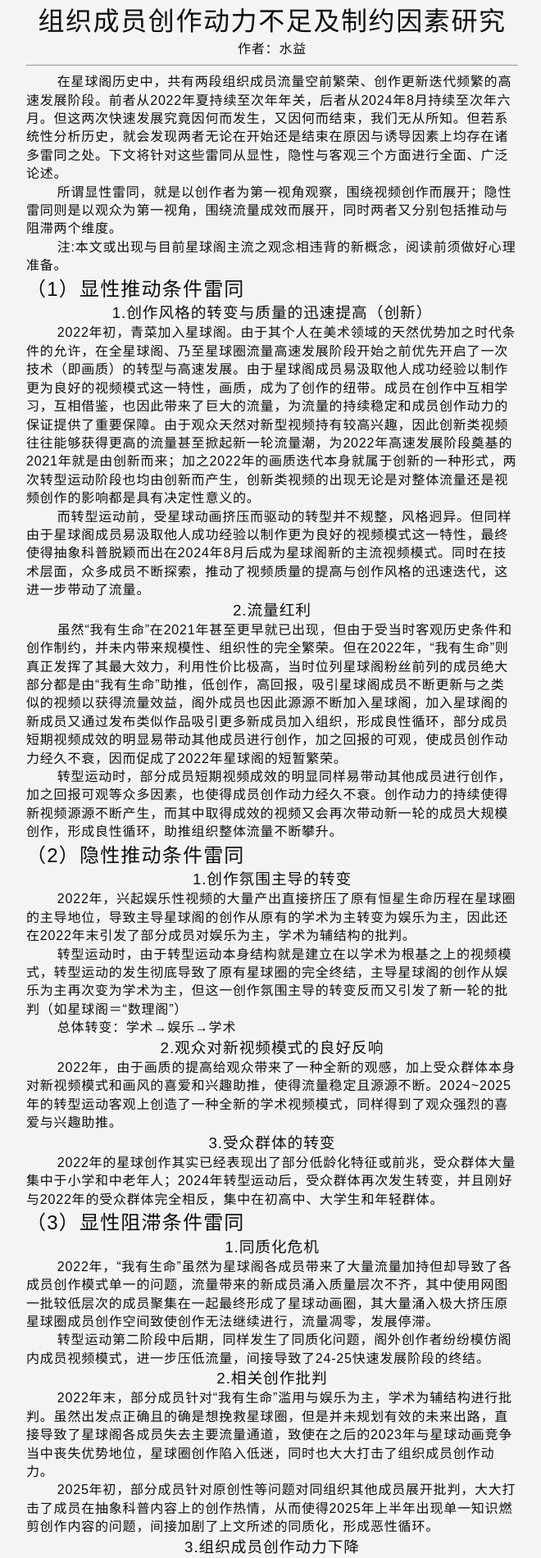
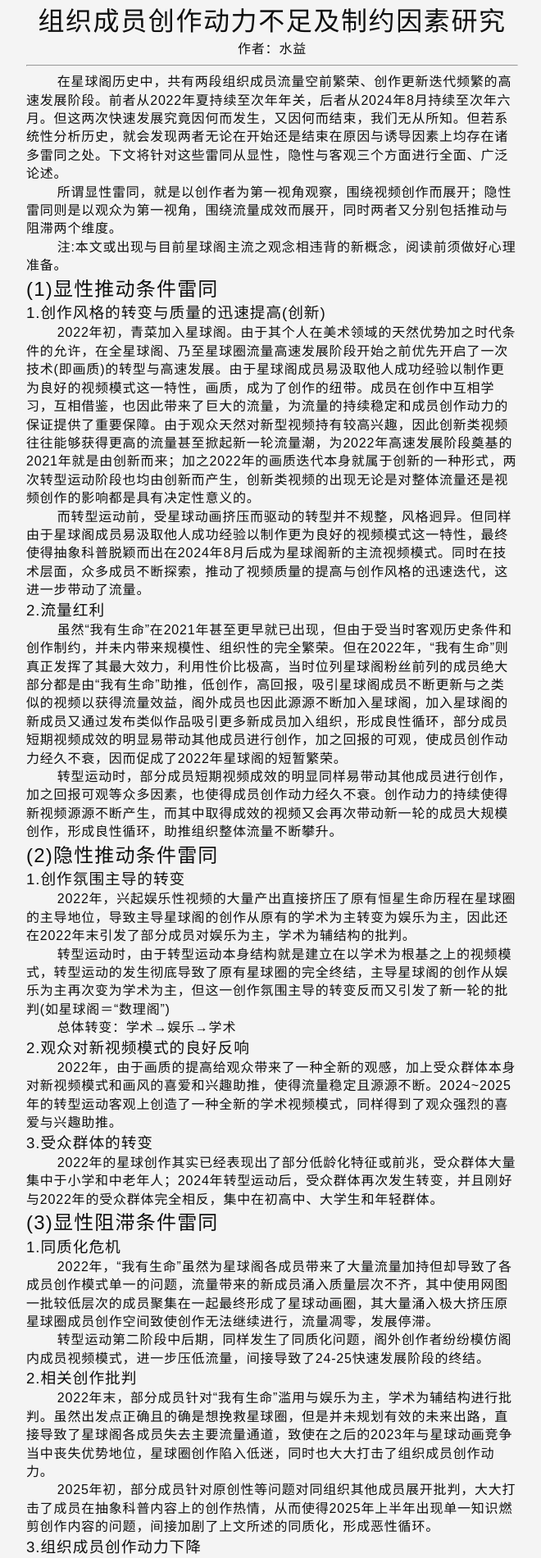
Before and after one commit to SRPNGO/post, a Jekyll site: the page built from docs/creativeDrive.md, in a window 1280 px wide. Shown: the top 1901 px of the page at 82% size, without its empty margins (308-968 px from the left). Built offline with Jekyll 4.4.1, drawn with Linux system fonts in a browser that asks for light colours; our own code applies the rules of GitHub Pages for plain Markdown files; comment, search, counter and statistics services are not loaded; some of the changed text lies outside the part shown.

Commit message:
自定义样式

```diff
--- a/docs/creativeDrive.md
+++ b/docs/creativeDrive.md
@@ -2,6 +2,13 @@
 title: 组织成员创作动力不足及制约因素研究
 author: 水益
 ---
+
+<style>
+article :is(h3, h4){
+  text-align: start;
+}
+
+</style>
 
 在星球阁历史中，共有两段组织成员流量空前繁荣、创作更新迭代频繁的高速发展阶段。前者从2022年夏持续至次年年关，后者从2024年8月持续至次年六月。但这两次快速发展究竟因何而发生，又因何而结束，我们无从所知。但若系统性分析历史，就会发现两者无论在开始还是结束在原因与诱导因素上均存在诸多雷同之处。下文将针对这些雷同从显性，隐性与客观三个方面进行全面、广泛论述。
 
@@ -9,11 +16,11 @@ author: 水益
 
 注:本文或出现与目前星球阁主流之观念相违背的新概念，阅读前须做好心理准备。
 
-## （1）显性推动条件雷同
+## (1)显性推动条件雷同
 
-### 1.创作风格的转变与质量的迅速提高（创新）
+### 1.创作风格的转变与质量的迅速提高(创新)
 
-2022年初，青菜加入星球阁。由于其个人在美术领域的天然优势加之时代条件的允许，在全星球阁、乃至星球圈流量高速发展阶段开始之前优先开启了一次技术（即画质）的转型与高速发展。由于星球阁成员易汲取他人成功经验以制作更为良好的视频模式这一特性，画质，成为了创作的纽带。成员在创作中互相学习，互相借鉴，也因此带来了巨大的流量，为流量的持续稳定和成员创作动力的保证提供了重要保障。由于观众天然对新型视频持有较高兴趣，因此创新类视频往往能够获得更高的流量甚至掀起新一轮流量潮，为2022年高速发展阶段奠基的2021年就是由创新而来；加之2022年的画质迭代本身就属于创新的一种形式，两次转型运动阶段也均由创新而产生，创新类视频的出现无论是对整体流量还是视频创作的影响都是具有决定性意义的。
+2022年初，青菜加入星球阁。由于其个人在美术领域的天然优势加之时代条件的允许，在全星球阁、乃至星球圈流量高速发展阶段开始之前优先开启了一次技术(即画质)的转型与高速发展。由于星球阁成员易汲取他人成功经验以制作更为良好的视频模式这一特性，画质，成为了创作的纽带。成员在创作中互相学习，互相借鉴，也因此带来了巨大的流量，为流量的持续稳定和成员创作动力的保证提供了重要保障。由于观众天然对新型视频持有较高兴趣，因此创新类视频往往能够获得更高的流量甚至掀起新一轮流量潮，为2022年高速发展阶段奠基的2021年就是由创新而来；加之2022年的画质迭代本身就属于创新的一种形式，两次转型运动阶段也均由创新而产生，创新类视频的出现无论是对整体流量还是视频创作的影响都是具有决定性意义的。
 
 而转型运动前，受星球动画挤压而驱动的转型并不规整，风格迥异。但同样由于星球阁成员易汲取他人成功经验以制作更为良好的视频模式这一特性，最终使得抽象科普脱颖而出在2024年8月后成为星球阁新的主流视频模式。同时在技术层面，众多成员不断探索，推动了视频质量的提高与创作风格的迅速迭代，这进一步带动了流量。
 
@@ -23,13 +30,13 @@ author: 水益
 
 转型运动时，部分成员短期视频成效的明显同样易带动其他成员进行创作，加之回报可观等众多因素，也使得成员创作动力经久不衰。创作动力的持续使得新视频源源不断产生，而其中取得成效的视频又会再次带动新一轮的成员大规模创作，形成良性循环，助推组织整体流量不断攀升。
 
-## （2）隐性推动条件雷同
+## (2)隐性推动条件雷同
 
 ### 1.创作氛围主导的转变
 
 2022年，兴起娱乐性视频的大量产出直接挤压了原有恒星生命历程在星球圈的主导地位，导致主导星球阁的创作从原有的学术为主转变为娱乐为主，因此还在2022年末引发了部分成员对娱乐为主，学术为辅结构的批判。
 
-转型运动时，由于转型运动本身结构就是建立在以学术为根基之上的视频模式，转型运动的发生彻底导致了原有星球圈的完全终结，主导星球阁的创作从娱乐为主再次变为学术为主，但这一创作氛围主导的转变反而又引发了新一轮的批判（如星球阁＝“数理阁”）
+转型运动时，由于转型运动本身结构就是建立在以学术为根基之上的视频模式，转型运动的发生彻底导致了原有星球圈的完全终结，主导星球阁的创作从娱乐为主再次变为学术为主，但这一创作氛围主导的转变反而又引发了新一轮的批判(如星球阁＝“数理阁”)
 
 总体转变：学术→娱乐→学术
 
@@ -41,7 +48,7 @@ author: 水益
 
 2022年的星球创作其实已经表现出了部分低龄化特征或前兆，受众群体大量集中于小学和中老年人；2024年转型运动后，受众群体再次发生转变，并且刚好与2022年的受众群体完全相反，集中在初高中、大学生和年轻群体。
 
-## （3）显性阻滞条件雷同
+## (3)显性阻滞条件雷同
 
 ### 1.同质化危机
 
@@ -59,7 +66,7 @@ author: 水益
 
 视频成本的愈发走高，但流量不可能完全与视频制作成本成正比，因此，在上述的两个阶段中，绝大部分的成员都出现了投出与回报完全不成正比的问题，这种问题大大加剧了创作动力的下降，而创作动力下降又直接导致了组织整体流量的下降与发展阻滞。
 
-## （4）隐性阻滞条件雷同
+## (4)隐性阻滞条件雷同
 
 ### 1.前期良性引导，后期恶意攀比
 
@@ -75,12 +82,12 @@ author: 水益
 
 转型运动第二阶段后，排外思想仍然存在。诸如8·10事件的发生而导致的开放受阻，新鲜血液无法进入，组织发展还是严重依赖老成员，就长远而言影响空前巨大。
 
-## （5）客观制约因素
+## (5)客观制约因素
 
 2022年的画质发展与转型运动后的视频质量发展都有发展过度的问题，由于观众并没有对画质和质量的明显概念。因此，实质上，于2022年夏，星球阁/星球圈的画质发展就已经到了最适水平，此时的画质更接近大众认可的动画水平，辨识度更高，但在2022年夏之后，画质继续向下发展，虽然更加真实，但是辨识度与兼容性发生倒退。与此同时，画质要求的不断走高也使得普通成员不得不投入更多时间于素材创作而非视频创作并进行恶意竞争，耗费时间与资源，画质的过度发展在客观上也阻滞了整体流量和组织的发展。
 
-转型运动后，特别是第二阶段开始，阁内成员开始愈来愈发追求视频质量（例如动画流畅性等）而非视频内容，使视频创作成本越来越大但内核空洞，而最终回报却又不与创作成本成正比，同样打击了组织成员创作动力；学术成分的丧失也同时加剧了同质化趋势和整体流量的走低以及视频与实用性的完全脱钩，不同成员视频质量差距过大，两极分化的问题，这也是现如今星球阁在转型运动中所面临的主要困境，总而言之，质量可以发展，但不能发展到挤压到视频内容与基本创作空间的程度。
+转型运动后，特别是第二阶段开始，阁内成员开始愈来愈发追求视频质量(例如动画流畅性等)而非视频内容，使视频创作成本越来越大但内核空洞，而最终回报却又不与创作成本成正比，同样打击了组织成员创作动力；学术成分的丧失也同时加剧了同质化趋势和整体流量的走低以及视频与实用性的完全脱钩，不同成员视频质量差距过大，两极分化的问题，这也是现如今星球阁在转型运动中所面临的主要困境，总而言之，质量可以发展，但不能发展到挤压到视频内容与基本创作空间的程度。
 
-## （6）总结与建议
+## (6)总结与建议
 
 最后，希望各成员能够汲取两次发展前后失败与成功经验：一是坚持创作创新，持续探索内容与形式的创新表达，以优质内容为创作核心，避免同质化创作；二是构建良性的创作引导机制，鼓励成员间的交流学习与经验共享，摒弃恶意攀比与创作歧视，降低创作门槛，为新成员提供发展空间；三是理性看待创作质量与内容的关系，在提升制作质量的同时，坚守内容内核，保证创作的实用性与学术性，实现质量与内容的协同发展；四是摒弃盲目排外思想，恢复并优化对外机制，吸引优质新鲜血液加入，激发组织创作创新活力；五是建立科学的创作问题沟通与解决机制，针对创作发展中的问题提出建设性方案，避免单纯批判引发的创作秩序紊乱。推动组织创作回归本真，让创作成为成员的自主表达，而非被动完成的任务，实现组织创作生态的可持续发展。
```
